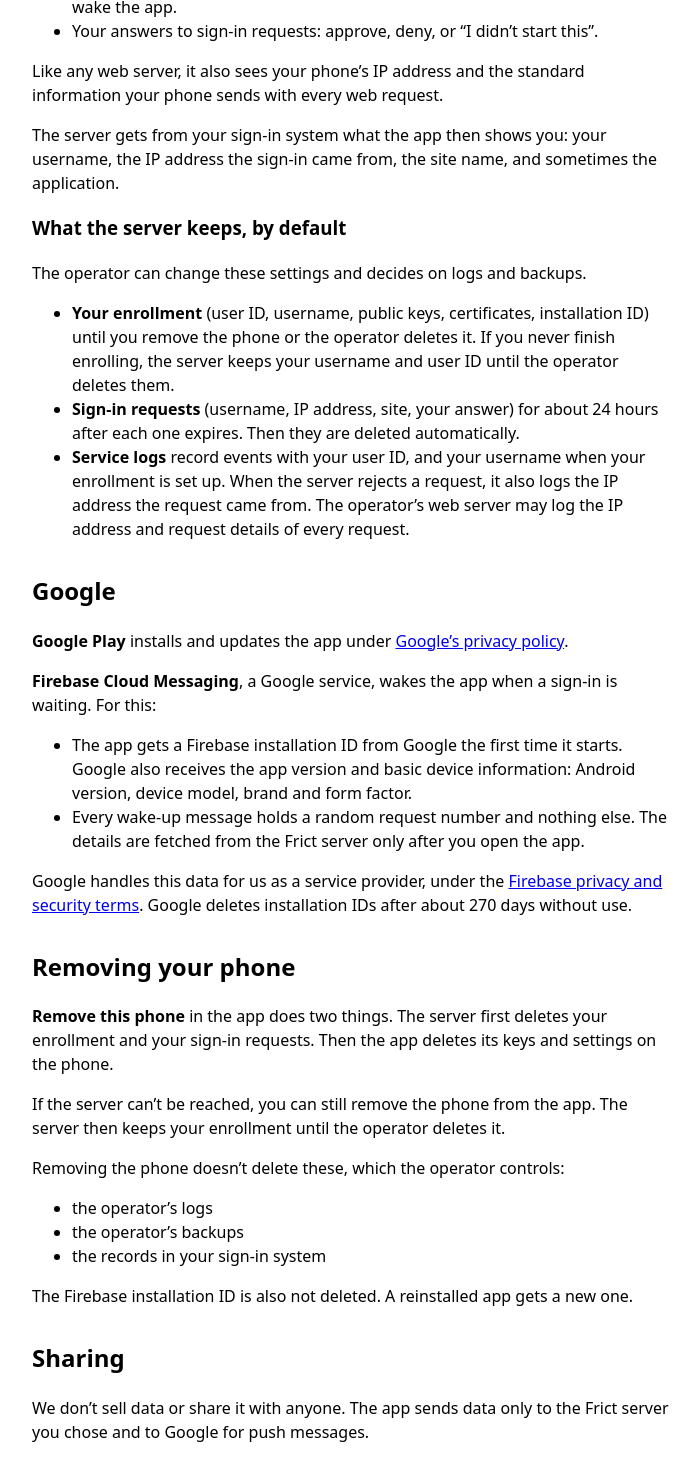
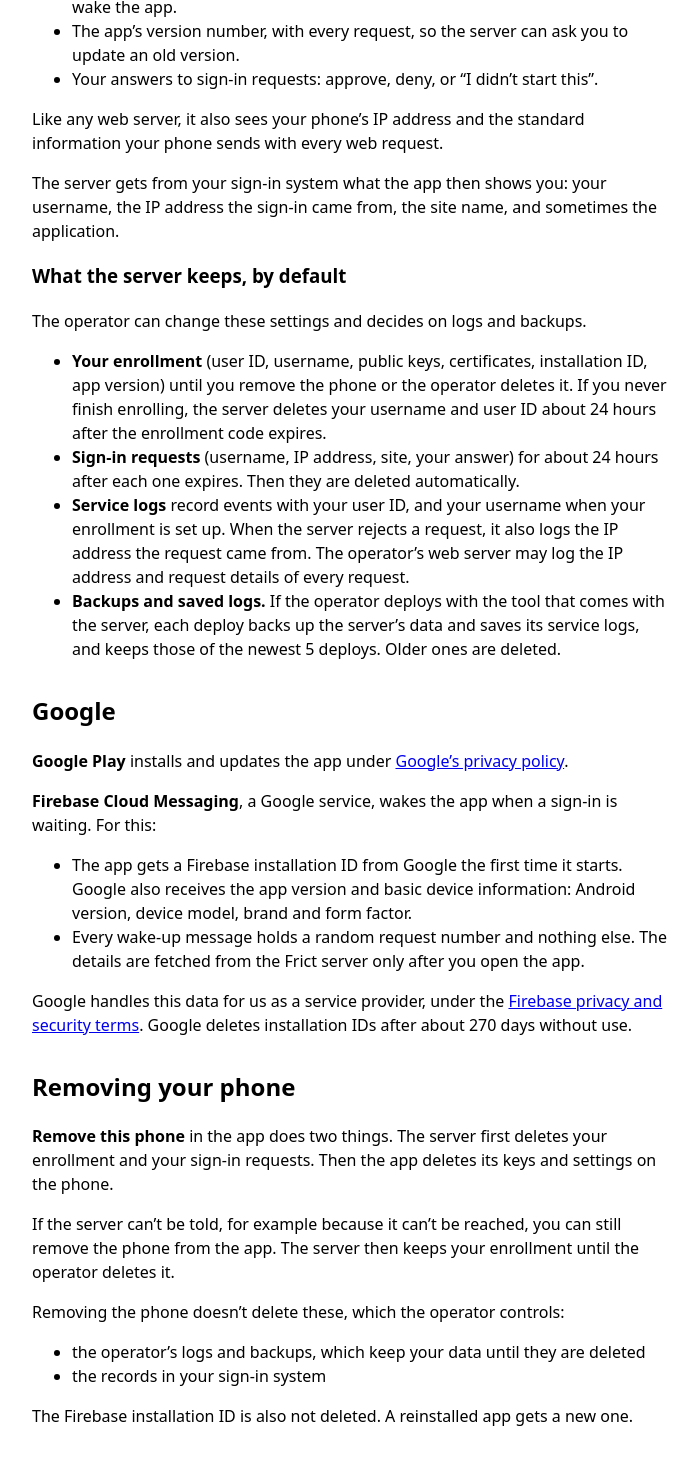
Before and after one commit to frict-auth/frict.app, a plain HTML site: page privacy/index.html in a window 1280 px wide. Shown: the part 1180-2637 px from the top of the page, without its empty margins (288-988 px from the left). Drawn offline with Linux system fonts and the light colour scheme.

Commit message:
Match the policy to frict-server 920b65d and frict-android 6667d26
The server deletes unclaimed enrollments 24 h after the code expires
and stores each device's app version, which the app sends with every
request. The deploy tool keeps the backups and logs of the newest 5
deploys.

Co-Authored-By: Claude Opus 5.5 <noreply@anthropic.com>

Co-authored-by: omnigent <noreply@omnigent.ai>

```diff
--- a/privacy/index.html
+++ b/privacy/index.html
@@ -33,6 +33,7 @@ h2 { margin-top: 2rem; }
 <li>Your Frict user ID and the one-time activation code from the enrollment link.</li>
 <li>The public halves of your two keys, with Android’s certificates for them (“key attestation”). These certificates describe the phone’s security: Android version, security patch level, whether the system software is verified, and which app made the keys. By default, the server uses them to check that the keys live in secure hardware and belong to the genuine Frict app.</li>
 <li>Your phone’s Firebase installation ID (see Google, below), so the server can wake the app.</li>
+<li>The app’s version number, with every request, so the server can ask you to update an old version.</li>
 <li>Your answers to sign-in requests: approve, deny, or “I didn’t start this”.</li>
 </ul>
 <p>Like any web server, it also sees your phone’s IP address and the standard information your phone sends with every web request.</p>
@@ -41,9 +42,10 @@ h2 { margin-top: 2rem; }
 <h3>What the server keeps, by default</h3>
 <p>The operator can change these settings and decides on logs and backups.</p>
 <ul>
-<li><strong>Your enrollment</strong> (user ID, username, public keys, certificates, installation ID) until you remove the phone or the operator deletes it. If you never finish enrolling, the server keeps your username and user ID until the operator deletes them.</li>
+<li><strong>Your enrollment</strong> (user ID, username, public keys, certificates, installation ID, app version) until you remove the phone or the operator deletes it. If you never finish enrolling, the server deletes your username and user ID about 24 hours after the enrollment code expires.</li>
 <li><strong>Sign-in requests</strong> (username, IP address, site, your answer) for about 24 hours after each one expires. Then they are deleted automatically.</li>
 <li><strong>Service logs</strong> record events with your user ID, and your username when your enrollment is set up. When the server rejects a request, it also logs the IP address the request came from. The operator’s web server may log the IP address and request details of every request.</li>
+<li><strong>Backups and saved logs.</strong> If the operator deploys with the tool that comes with the server, each deploy backs up the server’s data and saves its service logs, and keeps those of the newest 5 deploys. Older ones are deleted.</li>
 </ul>
 
 <h2>Google</h2>
@@ -57,11 +59,10 @@ h2 { margin-top: 2rem; }
 
 <h2>Removing your phone</h2>
 <p><strong>Remove this phone</strong> in the app does two things. The server first deletes your enrollment and your sign-in requests. Then the app deletes its keys and settings on the phone.</p>
-<p>If the server can’t be reached, you can still remove the phone from the app. The server then keeps your enrollment until the operator deletes it.</p>
+<p>If the server can’t be told, for example because it can’t be reached, you can still remove the phone from the app. The server then keeps your enrollment until the operator deletes it.</p>
 <p>Removing the phone doesn’t delete these, which the operator controls:</p>
 <ul>
-<li>the operator’s logs</li>
-<li>the operator’s backups</li>
+<li>the operator’s logs and backups, which keep your data until they are deleted</li>
 <li>the records in your sign-in system</li>
 </ul>
 <p>The Firebase installation ID is also not deleted. A reinstalled app gets a new one.</p>
```
